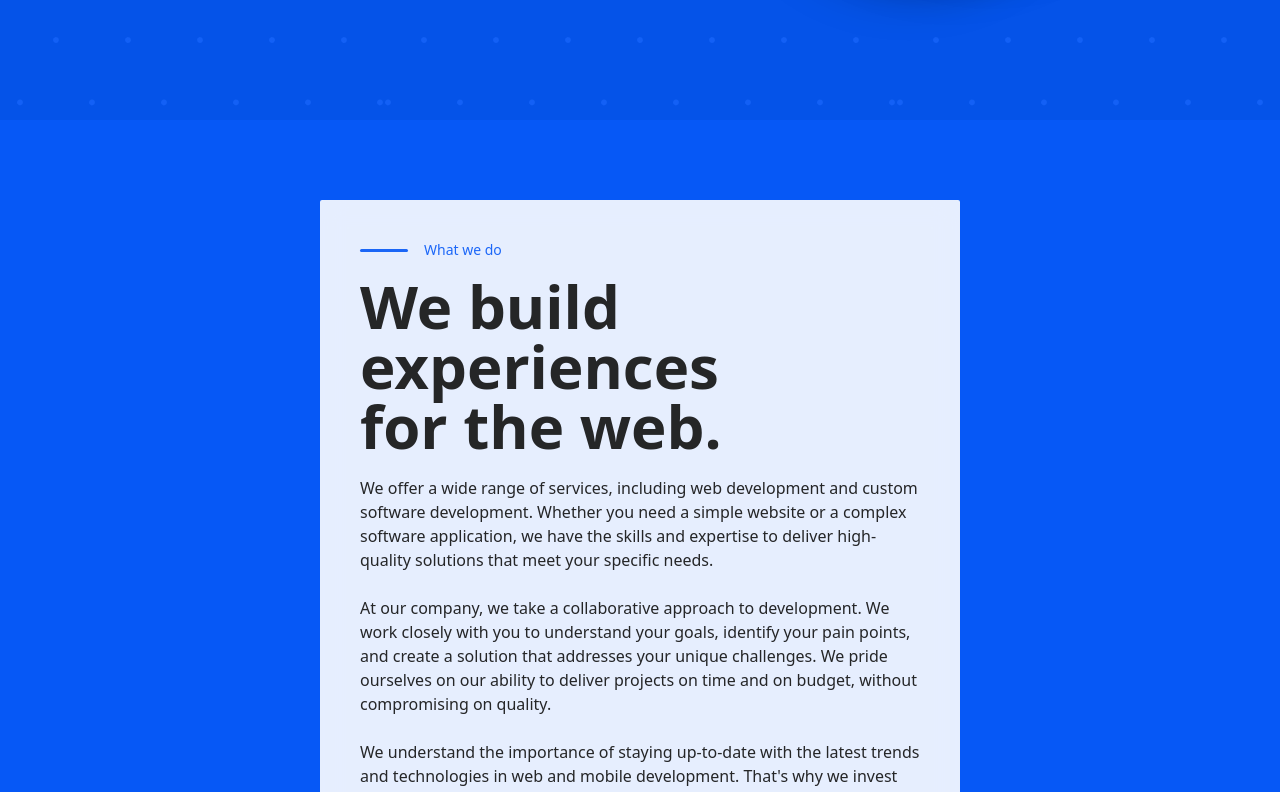
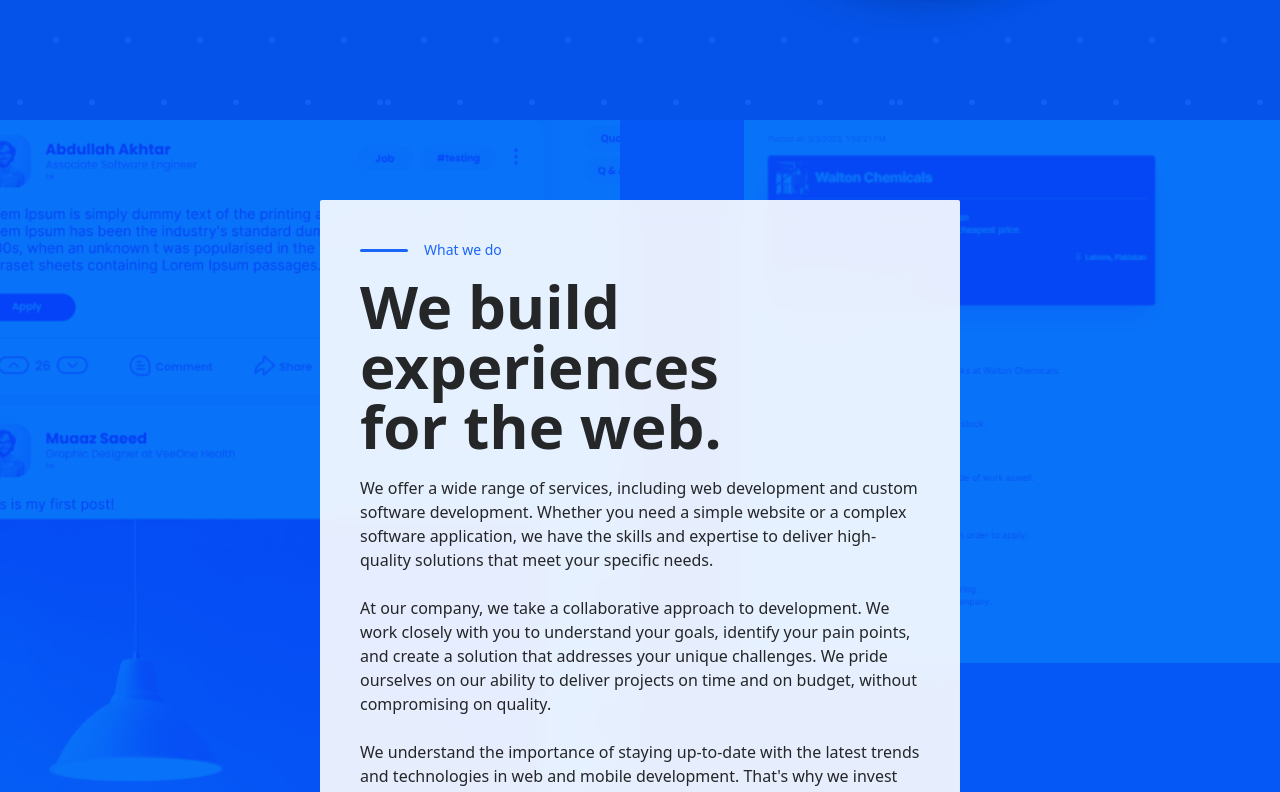
Before and after one commit to hassanhamza930/Waltontech, a React (Create React App) app: page / in a window 1280 px wide. Shown: the part 680-1472 px from the top of the page. Built offline with nearby package versions, Linux system fonts and the light colour scheme.

Commit message:
Bg added for second page.

```diff
--- a/src/pages/landingPage/landingPage.tsx
+++ b/src/pages/landingPage/landingPage.tsx
@@ -8,6 +8,7 @@ import dotgrid from "../../images/dotgrid.gif";
 import HeroSection from "./components/herosection";
 import laptop from "../../images/laptop.svg";
 import mobile from "../../images/mobile.svg";
+import whatwedobg from "../../images/whatwedobg.svg";
 
 
 function LandingPage() {
@@ -17,7 +18,8 @@ function LandingPage() {
         <div className="flex flex-col justify-center items-center">
             <HeroSection />
 
-            <div id="whatwedo" className="flex flex-col h-full justify-center items-center w-full bg-blue py-0 md:py-20">
+            <div style={{backgroundImage:(`url('${whatwedobg}')`)}} id="whatwedo" className="flex flex-col h-full justify-center items-center w-full">
+                <div className="flex flex-col h-full justify-center items-center w-full py-0 md:py-20">
                     <div className="w-full xl:w-[50%] bg-tan/90 backdrop-blur-md rounded-sm flex flex-col justify-start items-start p-6 md:p-10 gap-4">
 
                         <div className="flex flex-row justify-center items-center gap-4">
@@ -46,6 +48,7 @@ function LandingPage() {
 
                     </div>
                 </div>
+            </div>
 
 
         </div>
```
Also changed, not shown: src/images/whatwedobg.svg (added). Lines whose indentation alone changed are shown as unchanged.
